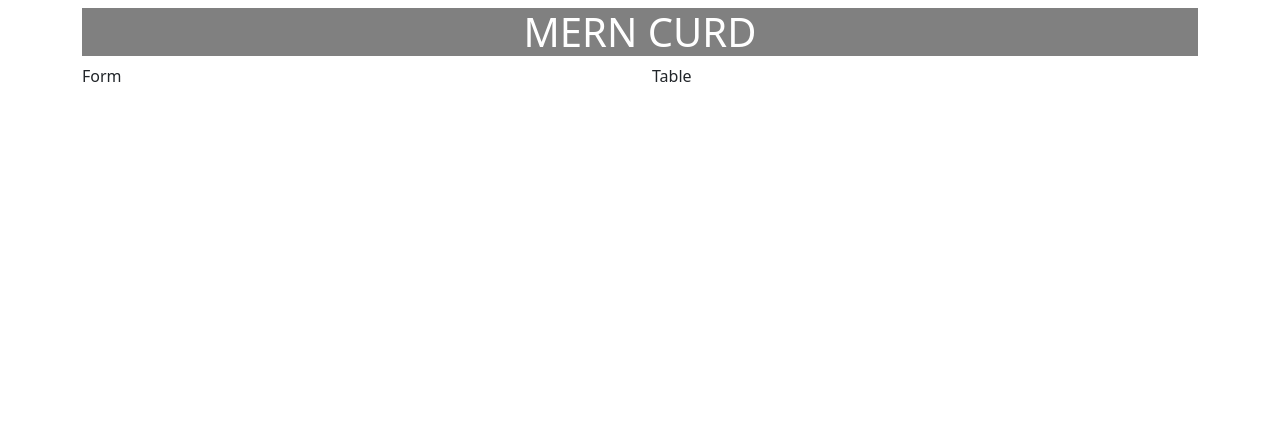
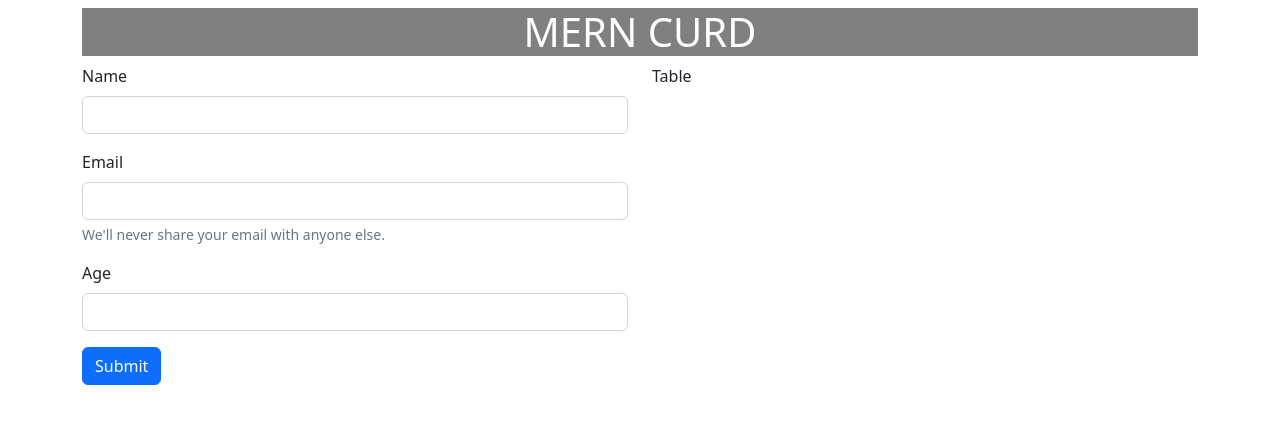
Before and after one commit to anishkumar127/Personal-Details-Curd-Operation-MERN, a React (Create React App) app in the folder client/: page / in a window 1280 px wide. Shown: the top 424 px of the page. Built offline with nearby package versions, Linux system fonts and the light colour scheme.

Commit message:
form added

```diff
--- a/client/src/pages/Home.js
+++ b/client/src/pages/Home.js
@@ -6,11 +6,31 @@ const Home = () => {
       <div className="container">
         <div className="row">
           <div className="col-md-12">
-          <div style={{backgroundColor:"gray"}}>
+            <div style={{ backgroundColor: "gray" }}>
               <h1 className="text-white text-center mt-2"> MERN CURD </h1>
             </div>
           </div>
-        <div className="col-md-6">Form</div>
+          <div className="col-md-6">
+            <form>
+              <div class="mb-3">
+                <label for="exampleInputEmail1" class="form-label">Name</label>
+                <input type="text" class="form-control" id="exampleInputEmail1" aria-describedby="emailHelp"/>
+
+              </div>
+              <div class="mb-3">
+                <label for="exampleInputPassword1" class="form-label">Email</label>
+                <input type="email" class="form-control" id="exampleInputPassword1"/>
+                <div id="emailHelp" class="form-text">We'll never share your email with anyone else.</div>
+              </div>
+              <div class="mb-3">
+                <label for="exampleInputPassword1" class="form-label">Age</label>
+                <input type="number" class="form-control" id="exampleInputPassword1"/>
+              </div>
+
+              <button type="submit" class="btn btn-primary">Submit</button>
+            </form>
+
+          </div>
           <div className="col-md-6">Table</div>
         </div>
       </div>
```
Lines whose indentation alone changed are shown as unchanged.
